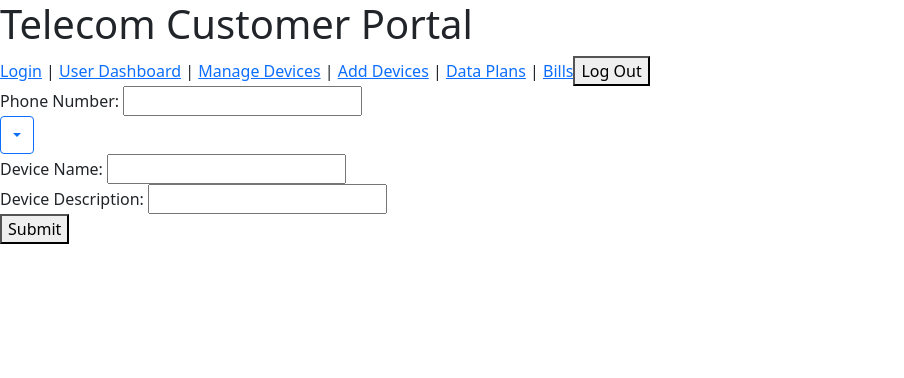
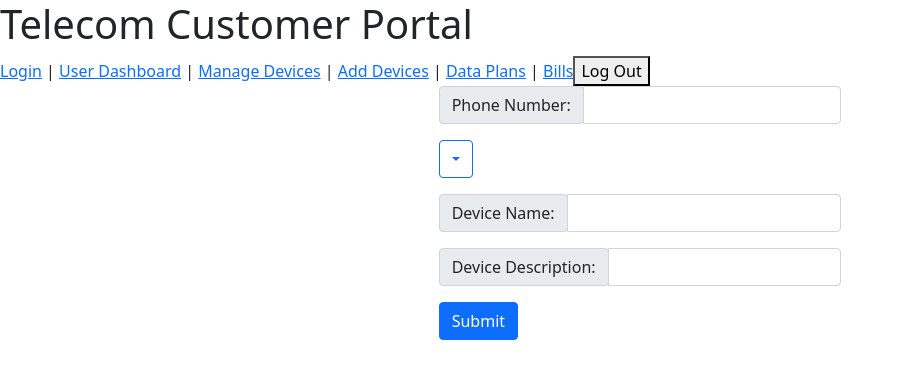
Before and after one commit to CoryFree42/TelecomCustomerPortal, an Angular app in the folder telecom-portal-angular/: page /add-device in a window 1280 px wide. Shown: the top 378 px of the page, without its empty margins (0-904 px from the left). Built offline with nearby package versions, Linux system fonts and the light colour scheme; no server answers.

Commit message:
Stylization for add devices page, still WIP

```diff
--- a/telecom-portal-angular/src/app/add-device/add-device.component.html
+++ b/telecom-portal-angular/src/app/add-device/add-device.component.html
@@ -1,9 +1,15 @@
+<div class="container-fluid">
+    <div class="row justify-content-center">
+        <div class="col-4">
 <form>
-    <div>
-        Phone Number:
-        <input type="text" [(ngModel)]="device.phoneNumber" name="device-phone-number"/>
+    <div class="input-group mb-3">
+        <div>
+            <span class="input-group-text" id="1">Phone Number:</span>
+        </div>
+        <input type="text" class="form-control" aria-label="Phone Number" aria-describedby="1" [(ngModel)]="device.phoneNumber" name="device-phone-number"/>
     </div>
-    <div ngbDropdown class="d-inline-block">
+
+    <div ngbDropdown class="d-inline-block input-group mb-3">
         <button class="btn btn-outline-primary" id="dropdownBasic1" ngbDropdownToggle>{{ device.plan.planDescription }}</button>
         <div ngbDropdownMenu aria-labelledby="dropdownBasic1">
           <button ngbDropdownItem (click)="device.plan = planService.getPlan()">{{ planService.getPlan().planDescription }}</button>
@@ -11,16 +17,23 @@
           <button ngbDropdownItem (click)="device.plan = planService.getPlan2()">{{ planService.getPlan2().planDescription }}</button>
         </div>
       </div>
-    <div>
-        Device Name:
-        <input type="text" [(ngModel)]="device.deviceName" name="device-phone-number"/>
+      <!-- Device name -->
+    <div class="input-group mb-3">
+        <div>
+            <span class="input-group-text" id="2">Device Name:</span>
+        </div>
+            <input type="text" class="form-control" aria-label="Device Name" aria-describedby="2" [(ngModel)]="device.deviceName" name="device-phone-number"/>
+    </div>
+    <!-- Device Description -->
+    <div  class="input-group mb-3">
+        <div>
+            <span class="input-group-text" id="3">Device Description:</span>
+        </div>
+        <input type="text" class="form-control" aria-describedby="3" aria-label="Device Description" [(ngModel)]="device.deviceDescription" name="device-phone-number"/>
     </div>
     <div>
-        Device Description:
-        <input type="text" [(ngModel)]="device.deviceDescription" name="device-phone-number"/>
-    </div>
-    <div>
-        <button (click)="handleSubmit()">Submit</button>
+
+        <button class="btn btn-primary" (click)="handleSubmit()">Submit</button>
     </div>
 </form>
 
@@ -29,3 +42,6 @@
 
 <ngb-alert *ngIf="successMessage" type="success" (closed)=" successMessage = ''">{{ successMessage }}
 </ngb-alert>
+        </div>
+    </div>
+</div>
```
